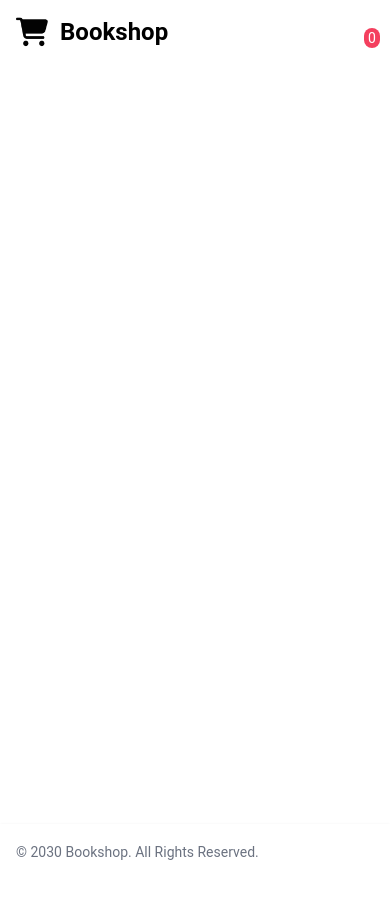
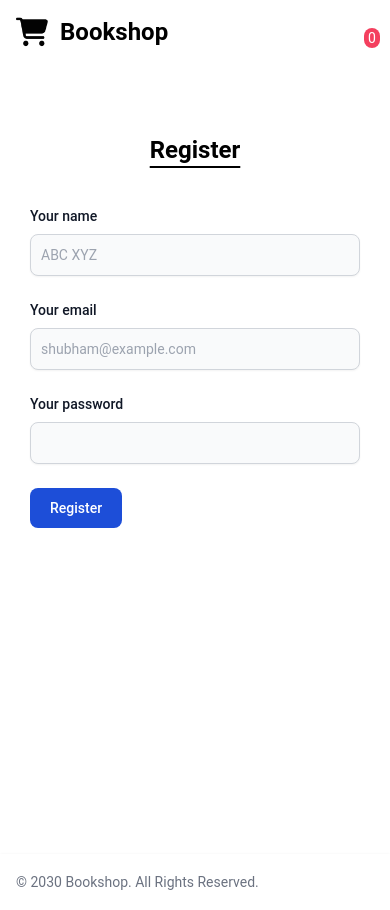
Before and after one commit to aman-verma/bookshop, a React (Create React App) app: page /register in a window 390 px wide. Before the commit the page ends 880 px from the top, so only its background shows below. Built offline with nearby package versions, Linux system fonts and the light colour scheme.

Commit message:
register function added and json-server-auth configure with server.js

```diff
--- a/data/db.json
+++ b/data/db.json
@@ -237,10 +237,13 @@
       "best_seller": true
     }
   ],
-  "orders": [
-
-  ],
+  "orders": [],
   "users": [
-
+    {
+      "email": "aman@example.com",
+      "password": "$2a$10$uWnnSwSZG7z41LG9Lo9AoOHd8JLz.Z7xJJhWjmxQdLWgTuOfaURbe",
+      "name": "aman",
+      "id": 1
+    }
   ]
 }
--- a/src/components/Layouts/Header.js
+++ b/src/components/Layouts/Header.js
@@ -58,7 +58,7 @@
               className='bi bi-person-circle cursor-pointer text-2xl text-gray-700 dark:text-white'
             ></span>
             {dropdown && <DropdownLoggedOut />}
-            {dropdown && <DropdownLoggedIn />}
+            {/* {dropdown && <DropdownLoggedIn />} */}
           </div>
         </div>
       </nav>
--- a/src/pages/Login.js
+++ b/src/pages/Login.js
@@ -0,0 +1,52 @@
+export const Login = () => {
+  return (
+    <main>
+      <section>
+        <p className='text-2xl text-center font-semibold dark:text-slate-100 my-10 underline underline-offset-8'>
+          Login
+        </p>
+      </section>
+      <form>
+        <div className='mb-6'>
+          <label
+            htmlFor='email'
+            className='block mb-2 text-sm font-medium text-gray-900 dark:text-gray-300'
+          >
+            Your email
+          </label>
+          <input
+            type='email'
+            id='email'
+            className='bg-gray-50 border border-gray-300 text-gray-900 text-sm rounded-lg focus:ring-blue-500 focus:border-blue-500 block w-full p-2.5 dark:bg-gray-700 dark:border-gray-600 dark:placeholder-gray-400 dark:text-white dark:focus:ring-blue-500 dark:focus:border-blue-500'
+            placeholder='aman@example.com'
+            required
+            autoComplete='off'
+          />
+        </div>
+        <div className='mb-6'>
+          <label
+            htmlFor='password'
+            className='block mb-2 text-sm font-medium text-gray-900 dark:text-gray-300'
+          >
+            Your password
+          </label>
+          <input
+            type='password'
+            id='password'
+            className='bg-gray-50 border border-gray-300 text-gray-900 text-sm rounded-lg focus:ring-blue-500 focus:border-blue-500 block w-full p-2.5 dark:bg-gray-700 dark:border-gray-600 dark:placeholder-gray-400 dark:text-white dark:focus:ring-blue-500 dark:focus:border-blue-500'
+            required
+          />
+        </div>
+        <button
+          type='submit'
+          className='text-white bg-blue-700 hover:bg-blue-800 focus:ring-4 focus:outline-none focus:ring-blue-300 font-medium rounded-lg text-sm w-full sm:w-auto px-5 py-2.5 text-center dark:bg-blue-600 dark:hover:bg-blue-700 dark:focus:ring-blue-800'
+        >
+          Log In
+        </button>
+      </form>
+      <button className='mt-3 cursor-pointer text-white bg-blue-700 hover:bg-blue-800 focus:ring-4 focus:outline-none focus:ring-blue-300 font-medium rounded-lg text-sm w-full sm:w-auto px-5 py-3 text-center dark:bg-blue-600 dark:hover:bg-blue-700 dark:focus:ring-blue-800'>
+        Login As Guest
+      </button>
+    </main>
+  );
+};
--- a/src/pages/Register.js
+++ b/src/pages/Register.js
@@ -0,0 +1,84 @@
+export const Register = () => {
+  async function handleRegister(e) {
+    e.preventDefault();
+    const authDetail = {
+      name: e.target.name.value,
+      email: e.target.email.value, // Accessing email correctly
+      password: e.target.password.value,
+    };
+
+    console.log(authDetail);
+
+    const response = await fetch('http://localhost:8000/register', {
+      method: 'POST',
+      headers: { 'Content-Type': 'application/json' },
+      body: JSON.stringify(authDetail),
+    });
+    const data = await response.json();
+    console.log(data);
+  }
+  return (
+    <main>
+      <section>
+        <p className='text-2xl text-center font-semibold dark:text-slate-100 my-10 underline underline-offset-8'>
+          Register
+        </p>
+      </section>
+      <form onSubmit={handleRegister}>
+        <div className='mb-6'>
+          <label
+            htmlFor='name'
+            className='block mb-2 text-sm font-medium text-gray-900 dark:text-gray-300'
+          >
+            Your name
+          </label>
+          <input
+            type='text'
+            id='name'
+            className='shadow-sm bg-gray-50 border border-gray-300 text-gray-900 text-sm rounded-lg focus:ring-blue-500 focus:border-blue-500 block w-full p-2.5 dark:bg-gray-700 dark:border-gray-600 dark:placeholder-gray-400 dark:text-white dark:focus:ring-blue-500 dark:focus:border-blue-500 dark:shadow-sm-light'
+            placeholder='ABC XYZ'
+            required
+            autoComplete='off'
+          />
+        </div>
+        <div className='mb-6'>
+          <label
+            htmlFor='email'
+            className='block mb-2 text-sm font-medium text-gray-900 dark:text-gray-300'
+          >
+            Your email
+          </label>
+          <input
+            type='email'
+            id='email'
+            className='shadow-sm bg-gray-50 border border-gray-300 text-gray-900 text-sm rounded-lg focus:ring-blue-500 focus:border-blue-500 block w-full p-2.5 dark:bg-gray-700 dark:border-gray-600 dark:placeholder-gray-400 dark:text-white dark:focus:ring-blue-500 dark:focus:border-blue-500 dark:shadow-sm-light'
+            placeholder='shubham@example.com'
+            required
+            autoComplete='off'
+          />
+        </div>
+        <div className='mb-6'>
+          <label
+            htmlFor='password'
+            className='block mb-2 text-sm font-medium text-gray-900 dark:text-gray-300'
+          >
+            Your password
+          </label>
+          <input
+            type='password'
+            id='password'
+            className='shadow-sm bg-gray-50 border border-gray-300 text-gray-900 text-sm rounded-lg focus:ring-blue-500 focus:border-blue-500 block w-full p-2.5 dark:bg-gray-700 dark:border-gray-600 dark:placeholder-gray-400 dark:text-white dark:focus:ring-blue-500 dark:focus:border-blue-500 dark:shadow-sm-light'
+            required
+            minLength='7'
+          />
+        </div>
+        <button
+          type='submit'
+          className='text-white bg-blue-700 hover:bg-blue-800 focus:ring-4 focus:outline-none focus:ring-blue-300 font-medium rounded-lg text-sm px-5 py-2.5 text-center dark:bg-blue-600 dark:hover:bg-blue-700 dark:focus:ring-blue-800'
+        >
+          Register
+        </button>
+      </form>
+    </main>
+  );
+};
--- a/src/pages/index.js
+++ b/src/pages/index.js
@@ -1,3 +1,6 @@
 export { HomePage } from './Home/HomePage';
 export { ProductsList } from './Products/ProductsList';
 export { ProductDetail } from './ProductDetail';
+
+export { Login } from './Login';
+export { Register } from './Register';
--- a/src/routes/AllRoutes.js
+++ b/src/routes/AllRoutes.js
@@ -1,5 +1,11 @@
 import { Routes, Route } from 'react-router-dom';
-import { HomePage, ProductsList, ProductDetail } from './../pages';
+import {
+  HomePage,
+  ProductsList,
+  ProductDetail,
+  Login,
+  Register,
+} from './../pages';
 
 export const AllRoutes = () => {
   return (
@@ -8,6 +14,8 @@
         <Route path='/' element={<HomePage />} />
         <Route path='/products' element={<ProductsList />} />
         <Route path='products/:id' element={<ProductDetail />} />
+        <Route path='/login' element={<Login />} />
+        <Route path='/register' element={<Register />} />
       </Routes>
     </>
   );
```
Also changed, not shown: server.js (added, +24 -0 lines).
